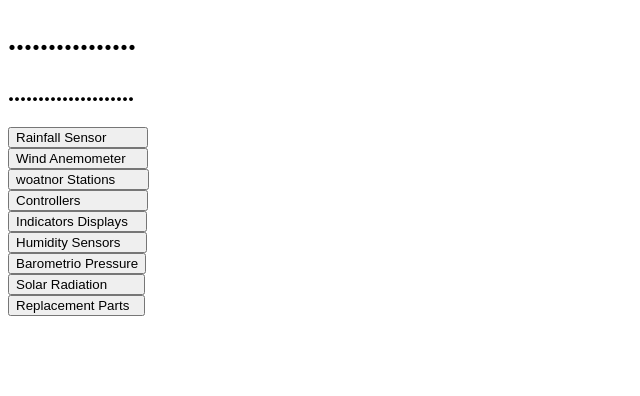
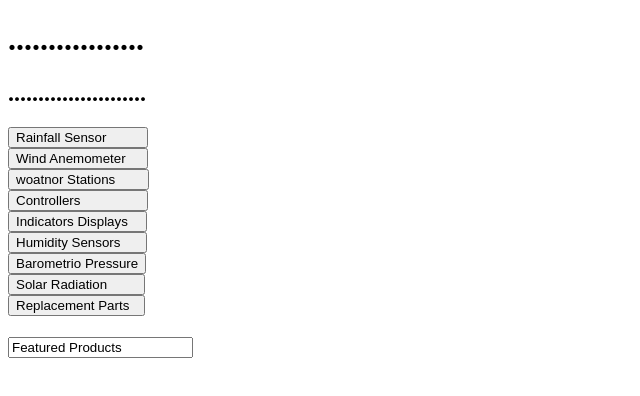
Before and after one commit to kevinGitHubSeccionB/Serie-II-segundo-parcial-progra2, a plain HTML site: page Index.html in a window 1280 px wide. Shown: the whole page, without its empty margins (0-640 px from the left). Drawn offline with Linux system fonts and the light colour scheme.

Commit message:
commit 2-> implementacion de input de text

```diff
--- a/Index.html
+++ b/Index.html
@@ -5,8 +5,8 @@
     <meta name="viewport" content="width=device-width, initial-scale=1.0">
     <title>Document</title>
 
-      <h1>................</h1>
-      <h2>.....................</h2>
+      <h1>.................</h1>
+      <h2>.......................</h2>
 
       <header>
         <input type="button" name="boton1" value="Rainfall Sensor         ";>
@@ -27,6 +27,8 @@
       <header>
         <input type="button" name="boton9" value="Replacement Parts  ";>
       </header>
+      <h4></h4>
+      <input type="text" name="text1" value="Featured Products">
 
 
 
```
